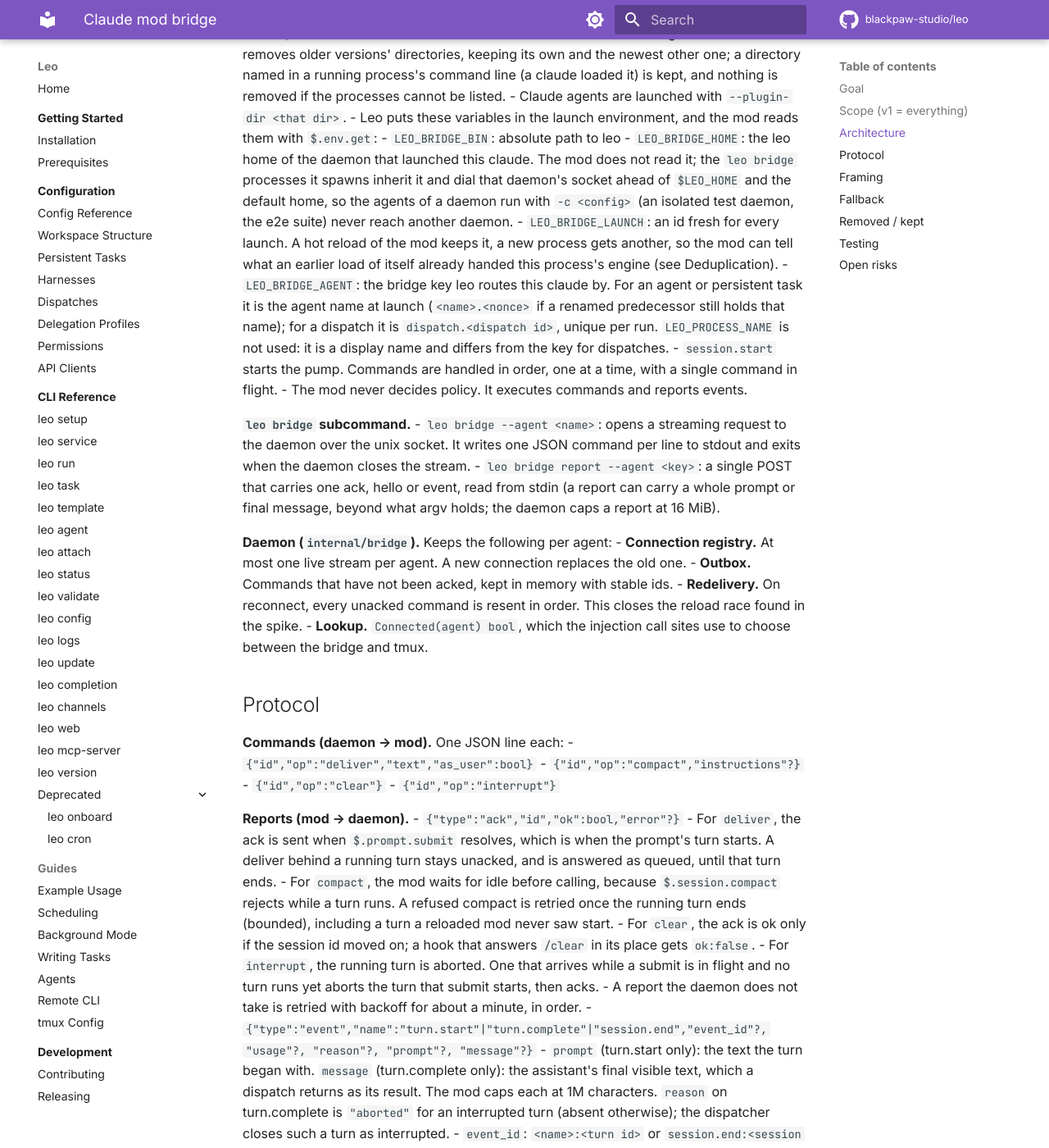
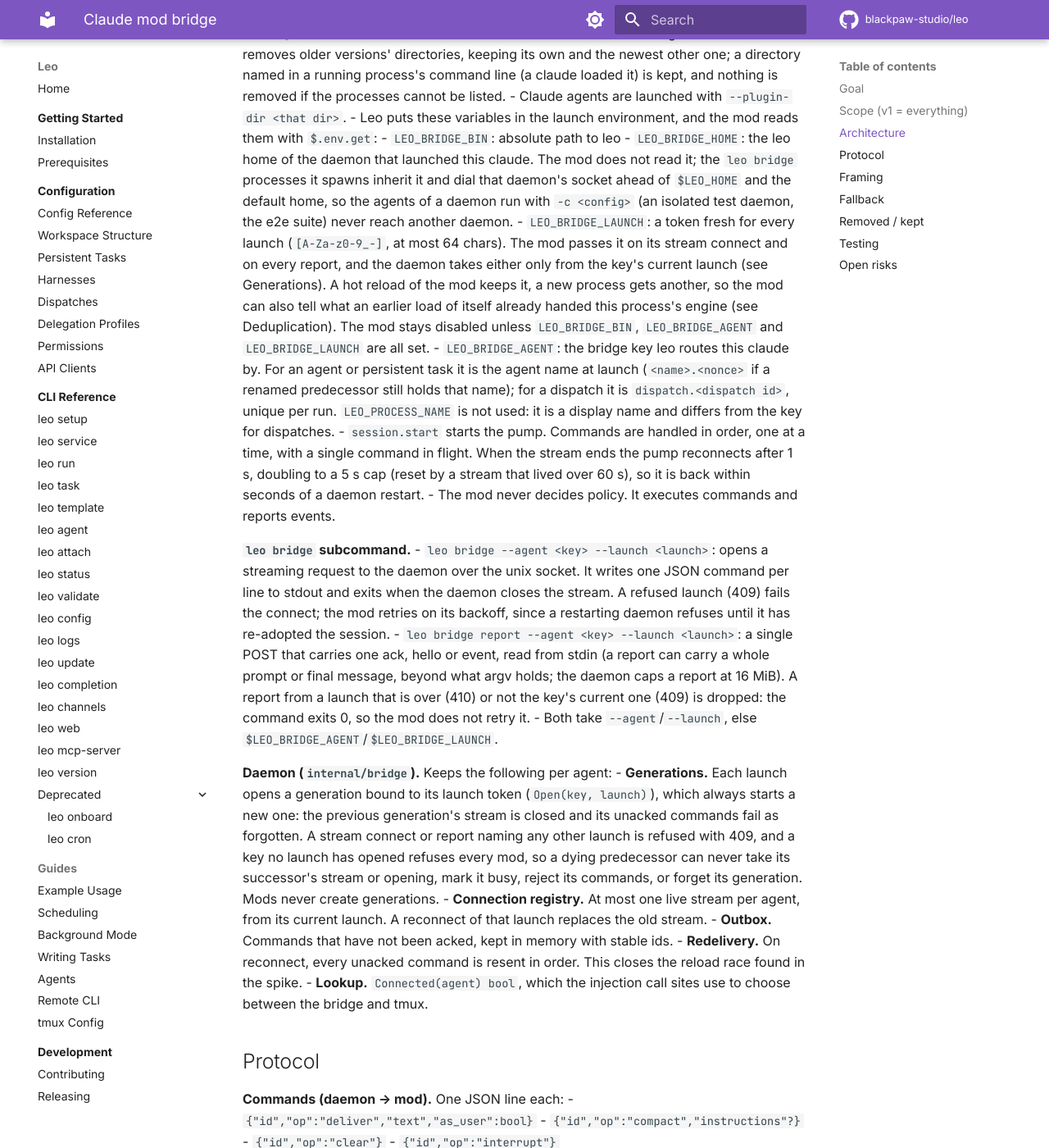
Before and after one commit to blackpaw-studio/leo, an MkDocs documentation site: the page built from docs/specs/2026-10-03-claude-mod-bridge.md, in a window 1280 px wide and 1400 px high, scrolled down 1558 px. Shown: the whole window at 82% size. Built offline with MkDocs 1.6.1 and Material for MkDocs 9.7.7, drawn with Linux system fonts in a browser that asks for light colours; comment, search, counter and statistics services are not loaded; some of the changed text lies outside the part shown.

Commit message:
docs(bridge): spec launch tokens, adopt, and per-conversation openings
Claude-Session: https://claude.ai/code/session_01D8jv266483AW8DWyuC48FU

````diff
--- a/docs/specs/2026-10-03-claude-mod-bridge.md
+++ b/docs/specs/2026-10-03-claude-mod-bridge.md
@@ -26,9 +26,9 @@ Spike evidence (2026-10-01, Claude Code v2.1.287): `$.process.spawn` streams ind
 ## Architecture
 
 ```
-daemon ──(unix socket stream)──> `leo bridge --agent <name>` ──stdout JSONL──> mod
+daemon ──(unix socket stream)──> `leo bridge --agent <key> --launch <launch>` ──stdout JSONL──> mod
   ^                                                                       │
-  └──────── `leo bridge report` (process.run, JSON on stdin) <────────────┘
+  └──────── `leo bridge report` (process.run, JSON on stdin) <──────────────────────────┘
 ```
 
 **Mod (`leo-bridge`).**
@@ -38,17 +38,19 @@ daemon ──(unix socket stream)──> `leo bridge --agent <name>` ──stdou
 - Leo puts these variables in the launch environment, and the mod reads them with `$.env.get`:
   - `LEO_BRIDGE_BIN`: absolute path to leo
   - `LEO_BRIDGE_HOME`: the leo home of the daemon that launched this claude. The mod does not read it; the `leo bridge` processes it spawns inherit it and dial that daemon's socket ahead of `$LEO_HOME` and the default home, so the agents of a daemon run with `-c <config>` (an isolated test daemon, the e2e suite) never reach another daemon.
-  - `LEO_BRIDGE_LAUNCH`: an id fresh for every launch. A hot reload of the mod keeps it, a new process gets another, so the mod can tell what an earlier load of itself already handed this process's engine (see Deduplication).
+  - `LEO_BRIDGE_LAUNCH`: a token fresh for every launch (`[A-Za-z0-9_-]`, at most 64 chars). The mod passes it on its stream connect and on every report, and the daemon takes either only from the key's current launch (see Generations). A hot reload of the mod keeps it, a new process gets another, so the mod can also tell what an earlier load of itself already handed this process's engine (see Deduplication). The mod stays disabled unless `LEO_BRIDGE_BIN`, `LEO_BRIDGE_AGENT` and `LEO_BRIDGE_LAUNCH` are all set.
   - `LEO_BRIDGE_AGENT`: the bridge key leo routes this claude by. For an agent or persistent task it is the agent name at launch (`<name>.<nonce>` if a renamed predecessor still holds that name); for a dispatch it is `dispatch.<dispatch id>`, unique per run. `LEO_PROCESS_NAME` is not used: it is a display name and differs from the key for dispatches.
-- `session.start` starts the pump. Commands are handled in order, one at a time, with a single command in flight.
+- `session.start` starts the pump. Commands are handled in order, one at a time, with a single command in flight. When the stream ends the pump reconnects after 1 s, doubling to a 5 s cap (reset by a stream that lived over 60 s), so it is back within seconds of a daemon restart.
 - The mod never decides policy. It executes commands and reports events.
 
 **`leo bridge` subcommand.**
-- `leo bridge --agent <name>`: opens a streaming request to the daemon over the unix socket. It writes one JSON command per line to stdout and exits when the daemon closes the stream.
-- `leo bridge report --agent <key>`: a single POST that carries one ack, hello or event, read from stdin (a report can carry a whole prompt or final message, beyond what argv holds; the daemon caps a report at 16 MiB).
+- `leo bridge --agent <key> --launch <launch>`: opens a streaming request to the daemon over the unix socket. It writes one JSON command per line to stdout and exits when the daemon closes the stream. A refused launch (409) fails the connect; the mod retries on its backoff, since a restarting daemon refuses until it has re-adopted the session.
+- `leo bridge report --agent <key> --launch <launch>`: a single POST that carries one ack, hello or event, read from stdin (a report can carry a whole prompt or final message, beyond what argv holds; the daemon caps a report at 16 MiB). A report from a launch that is over (410) or not the key's current one (409) is dropped: the command exits 0, so the mod does not retry it.
+- Both take `--agent`/`--launch`, else `$LEO_BRIDGE_AGENT`/`$LEO_BRIDGE_LAUNCH`.
 
 **Daemon (`internal/bridge`).** Keeps the following per agent:
-- **Connection registry.** At most one live stream per agent. A new connection replaces the old one.
+- **Generations.** Each launch opens a generation bound to its launch token (`Open(key, launch)`), which always starts a new one: the previous generation's stream is closed and its unacked commands fail as forgotten. A stream connect or report naming any other launch is refused with 409, and a key no launch has opened refuses every mod, so a dying predecessor can never take its successor's stream or opening, mark it busy, reject its commands, or forget its generation. Mods never create generations.
+- **Connection registry.** At most one live stream per agent, from its current launch. A reconnect of that launch replaces the old stream.
 - **Outbox.** Commands that have not been acked, kept in memory with stable ids.
 - **Redelivery.** On reconnect, every unacked command is resent in order. This closes the reload race found in the spike.
 - **Lookup.** `Connected(agent) bool`, which the injection call sites use to choose between the bridge and tmux.
@@ -73,7 +75,7 @@ daemon ──(unix socket stream)──> `leo bridge --agent <name>` ──stdou
   - `event_id`: `<name>:<turn id>` or `session.end:<session id>`, stable across the mod's retries, so the dispatcher drops a replay.
 - `{"type":"hello","session_id","claude_version","busy"?}`, sent on connect; `busy` says whether a main-loop turn is running. A freshly loaded module (a new process, or a hot reload mid-turn) leaves it out until it sees a turn start or end, and the daemon keeps what it knows.
 
-**Deduplication.** The mod records acked ids in `$.store`, capped at 500 ids, under `acked:<key>` as `{ids, at, inflight}`. A command whose id was already acked is acked again without running. Before handing a `deliver` or `clear` to the engine, the mod also records its id as in flight for its `LEO_BRIDGE_LAUNCH`, and settles it (acked, no longer in flight) in one write. The engine keeps a handed-off prompt across a hot reload of the mod, so a reloaded mod handed such an id again acks it without running it; a new process, whose queue starts empty, runs it. Delivery is therefore at-least-once on the wire and exactly-once into Claude. Each `session.start` prunes other keys' entries left untouched for 7 days, and a dispatch's entry is deleted when its session ends for good (not on `/clear` or resume).
+**Deduplication.** The mod records acked ids in `$.store`, capped at 500 ids, under `acked:<key>` as `{ids, at, inflight}`. A command whose id was already acked is acked again without running. Before handing a `deliver` or `clear` to the engine, the mod also records its id as in flight for its `LEO_BRIDGE_LAUNCH`, and settles it (acked, no longer in flight) in one write. The engine keeps a handed-off prompt across a hot reload of the mod, so a reloaded mod handed such an id again acks it without running it; a new process, whose queue starts empty, runs it. Delivery is therefore at-least-once on the wire and exactly-once into Claude. A process restamps its own entry on `session.start` and after every main-loop `turn.complete`; each `session.start` prunes other keys' entries left untouched for 7 days, so a live but idle agent's entry survives. A dispatch's entry is deleted when its session ends for good (not on `/clear` or resume), queued behind any restamp still being written.
 
 ## Framing
 
@@ -92,11 +94,15 @@ Each injection call site checks `bridge.Connected(agent)`:
 - **Connected:** the command goes through the bridge. The call returns once the ack arrives, or fails after a 30 s ack timeout. On timeout, the command stays in the outbox for redelivery and the caller gets an error. There is no tmux retry, so a message is never delivered twice.
 - **Not connected:** today's path runs unchanged (inbox socket or tmux paste), and a warning is logged.
 
-`leo doctor` and the agent list show the bridge state for each claude agent as `bridge: connected | absent`.
+`leo doctor` and the agent list show the bridge state for each claude agent as `bridge: connected | absent`, and an absent bridge with commands queued as `absent, N pending`: those commands wait for the mod, and the idle sweep does not suspend the agent meanwhile (that would drop them).
 
 The opening prompt is a special case because it is assembled before launch. When the claude version supports mods, the prompt is not put on argv. Instead it is queued as the first outbox command. If the bridge has not connected within 20 s of launch, the daemon kills the session and relaunches the agent the legacy way: no `--plugin-dir`, and the opening prompt on argv or in a brief file. Nothing has run yet, so a relaunch is safe. Pasting the prompt instead would bring back the refusal problem that brief files exist to avoid.
 
-Shell turn hooks are dropped for claude agents whose bridge is connected. The daemon ignores shell-hook reports for a dispatch once that dispatch's bridge has said hello, so state is never counted twice. The hooks stay installed as the fallback.
+Whether a launch needs the opening is decided per conversation. Its id is `OpeningID(conversation, text)`, where the conversation is the launch's `--session-id` or `--resume` value; the agent record keeps the id of the latest conversation to get it. A launch with neither flag starts a fresh conversation and always gets the opening; a resumed one gets it only if that conversation never did. A mod's ack records the conversation its hello named; an opening carried on argv is recorded once the launch has held up for the quick-exit threshold, and a pasted one once the paste succeeds, so a later bridged `--resume` of the same conversation does not deliver it again.
+
+A daemon restart does not end the agents' tmux sessions: the restarted daemon adopts them. It reads the key and launch token from the session's environment and re-opens that launch's generation. An adopted session is live and is never killed or relaunched: there is no connect timeout, and a refused opening is only logged. Before a bridged launch starts, the record also keeps the opening it queued (`{launch, id}`); when the adopted session's launch matches, the opening is queued again under the same id and waits for the mod to reconnect. If the mod already ran it, its dedup turns the repeat into a re-ack, so the opening runs exactly once.
+
+Shell turn hooks are dropped for claude agents whose bridge is connected. The bridge owns a dispatch's reports from its launch's hello until that launch's final `session.end` (not `/clear` or resume) or the generation is forgotten, whatever reconnect gaps fall between; the daemon ignores shell-hook reports for that span, so state is never counted twice. The hooks stay installed as the fallback.
 
 ## Removed / kept
 
````
